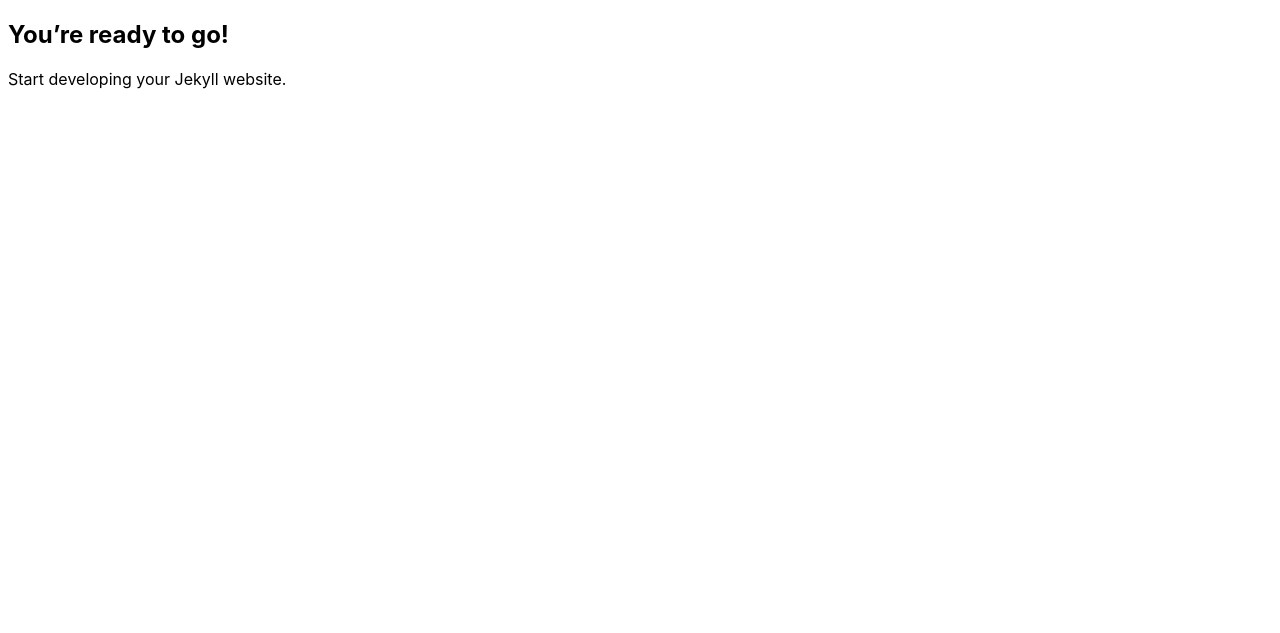
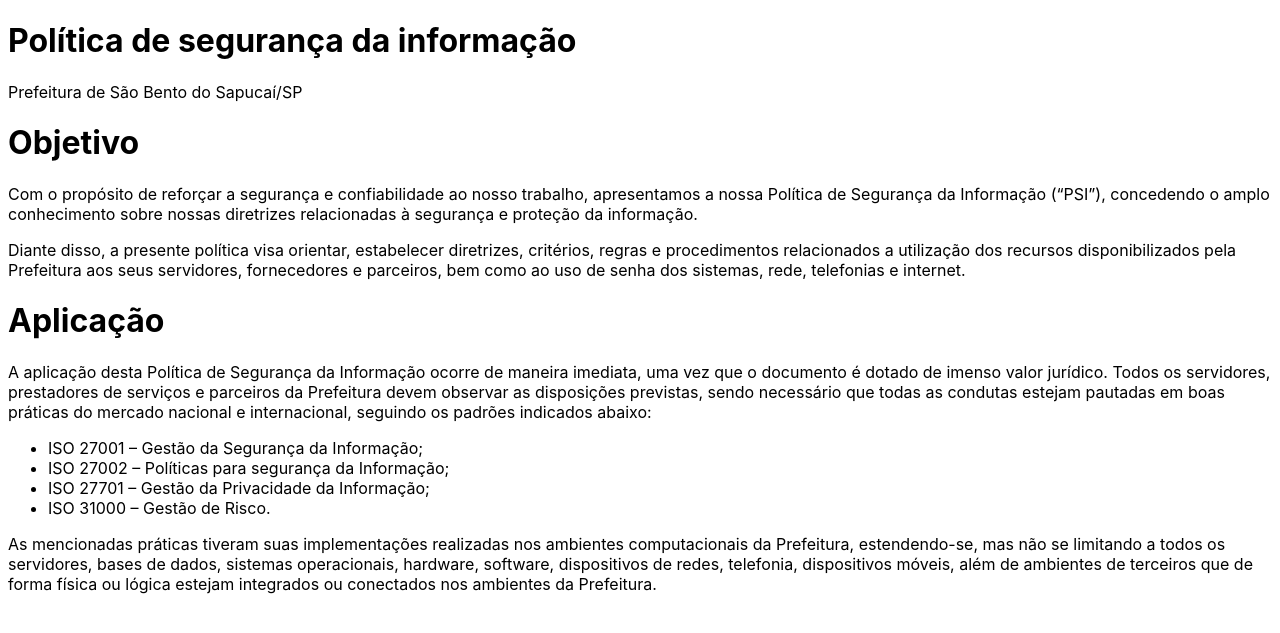
Before and after one commit to pmsbs/pmsbs.github.io, a Jekyll site: the page built from index.md, in a window 1280 px wide. Shown: the top 633 px of the page. Built offline with Jekyll 4.4.1, drawn with Linux system fonts in a browser that asks for light colours.

Commit message:
Add copy to index page

```diff
--- a/index.md
+++ b/index.md
@@ -1,8 +1,24 @@
 ---
 layout: default
-title: "Happy Jekylling!"
+title: "Política de segurança da informação"
 ---
 
-## You're ready to go!
+# Política de segurança da informação
 
-Start developing your Jekyll website.
+Prefeitura de São Bento do Sapucaí/SP
+
+# Objetivo
+Com o propósito de reforçar a segurança e confiabilidade ao nosso trabalho, apresentamos a nossa Política de Segurança da Informação (“PSI”), concedendo o amplo conhecimento sobre nossas diretrizes relacionadas à segurança e proteção da informação.
+
+Diante disso, a presente política visa orientar, estabelecer diretrizes, critérios, regras e procedimentos relacionados a utilização dos recursos disponibilizados pela Prefeitura aos seus servidores, fornecedores e parceiros, bem como ao uso de senha dos sistemas, rede, telefonias e internet.
+
+# Aplicação
+
+A aplicação desta Política de Segurança da Informação ocorre de maneira imediata, uma vez que o documento é dotado de imenso valor jurídico. Todos os servidores, prestadores de serviços e parceiros da Prefeitura devem observar as disposições previstas, sendo necessário que todas as condutas estejam pautadas em boas práticas do mercado nacional e internacional, seguindo os padrões indicados abaixo:
+
+- ISO 27001 – Gestão da Segurança da Informação;
+-	ISO 27002 – Políticas para segurança da Informação;
+-	ISO 27701 – Gestão da Privacidade da Informação;
+-	ISO 31000 – Gestão de Risco.
+
+As mencionadas práticas tiveram suas implementações realizadas nos ambientes computacionais da Prefeitura, estendendo-se, mas não se limitando a todos os servidores, bases de dados, sistemas operacionais, hardware, software, dispositivos de redes, telefonia, dispositivos móveis, além de ambientes de terceiros que de forma física ou lógica estejam integrados ou conectados nos ambientes da Prefeitura.
```
